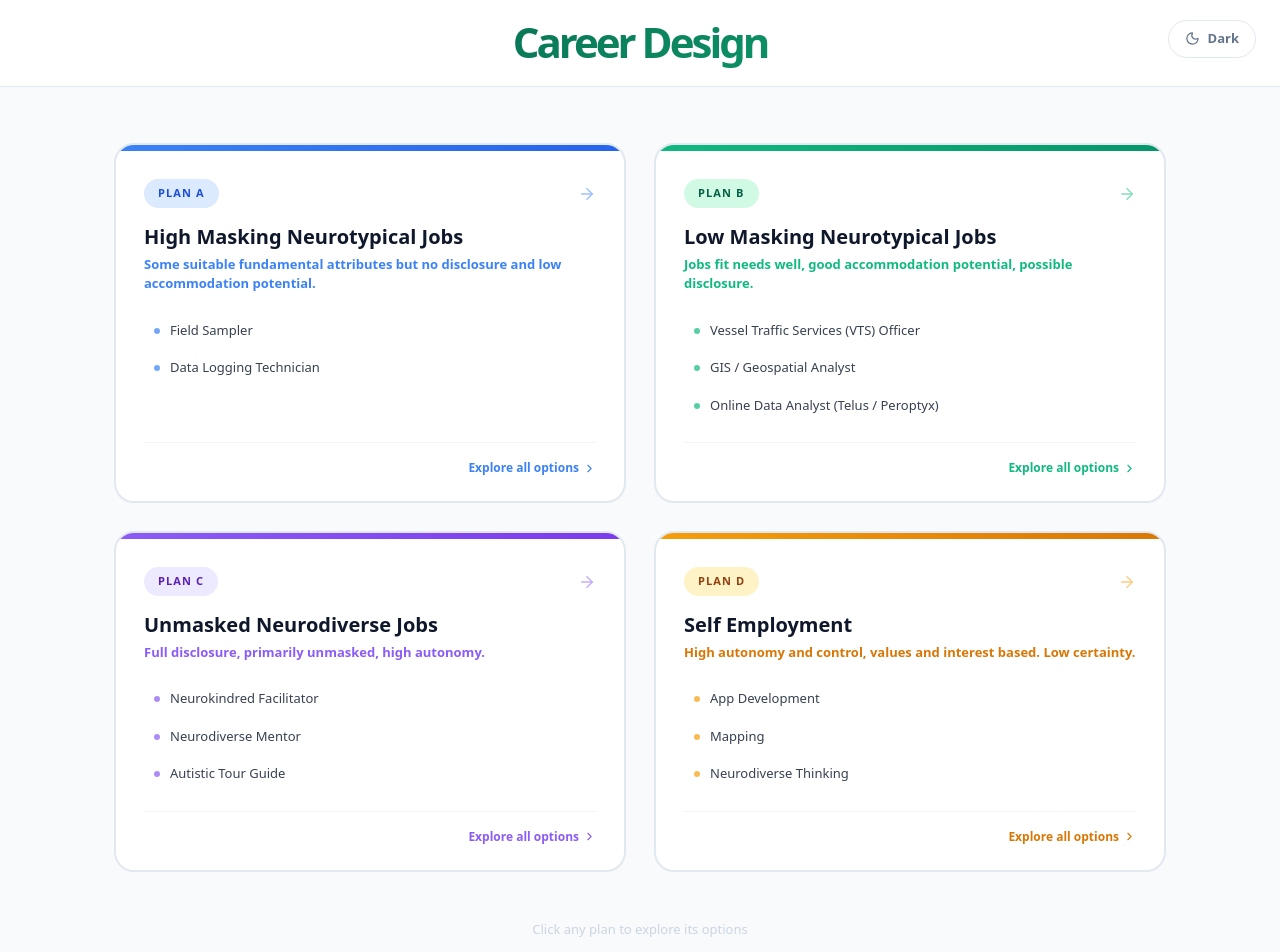
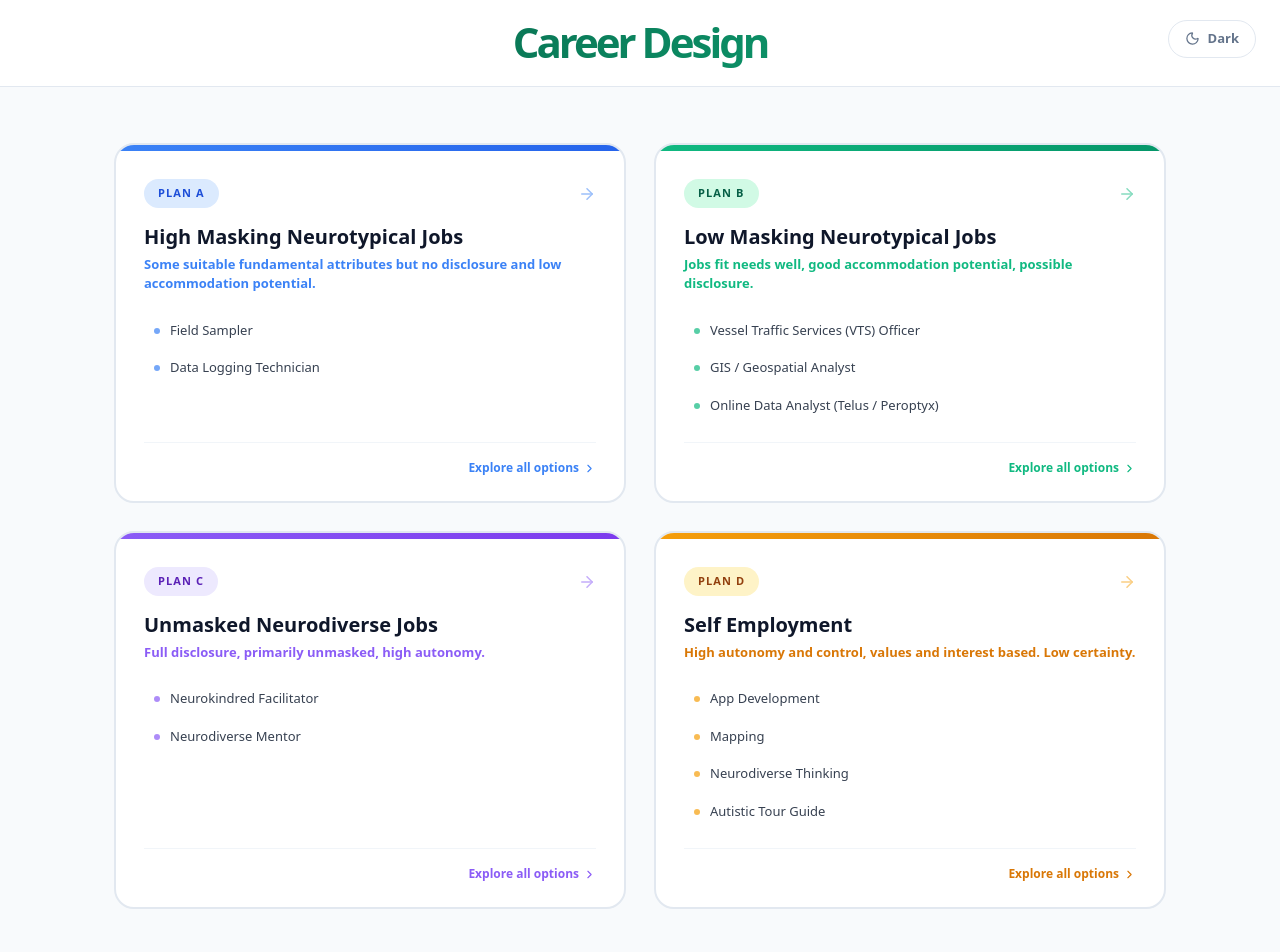
Before and after one commit to kramnoxid/career-plan, a React (Vite) app: page / in a window 1280 px wide. Shown: the top 952 px of the page. Built offline with nearby package versions, Linux system fonts and the light colour scheme.

Commit message:
Move Autistic Tour Guide from Plan C to Plan D

```diff
--- a/src/data.js
+++ b/src/data.js
@@ -111,17 +111,6 @@ export const plans = {
         nextSteps: "TBC.",
         reflections: "2026-06-22: Is a recent thought.",
       },
-      {
-        title: "Autistic Tour Guide",
-        sector: "Tourism / Education / Culture",
-        background: "Background to come.",
-        summary: "Details to come.",
-        whyIt: "Details to come.",
-        considerations: "Details to come.",
-        timeToEntry: "TBC",
-        salaryRange: "TBC",
-        reflections: "Reflections to come.",
-      },
     ],
   },
   d: {
@@ -199,6 +188,17 @@ export const plans = {
         nextSteps: "Do a mock version, with siblings.",
         reflections: "2026-06-22: Least developed obviously!",
       },
+      {
+        title: "Autistic Tour Guide",
+        sector: "Tourism / Education / Culture",
+        background: "Background to come.",
+        summary: "Details to come.",
+        whyIt: "Details to come.",
+        considerations: "Details to come.",
+        timeToEntry: "TBC",
+        salaryRange: "TBC",
+        reflections: "Reflections to come.",
+      },
     ],
   },
 };
```
